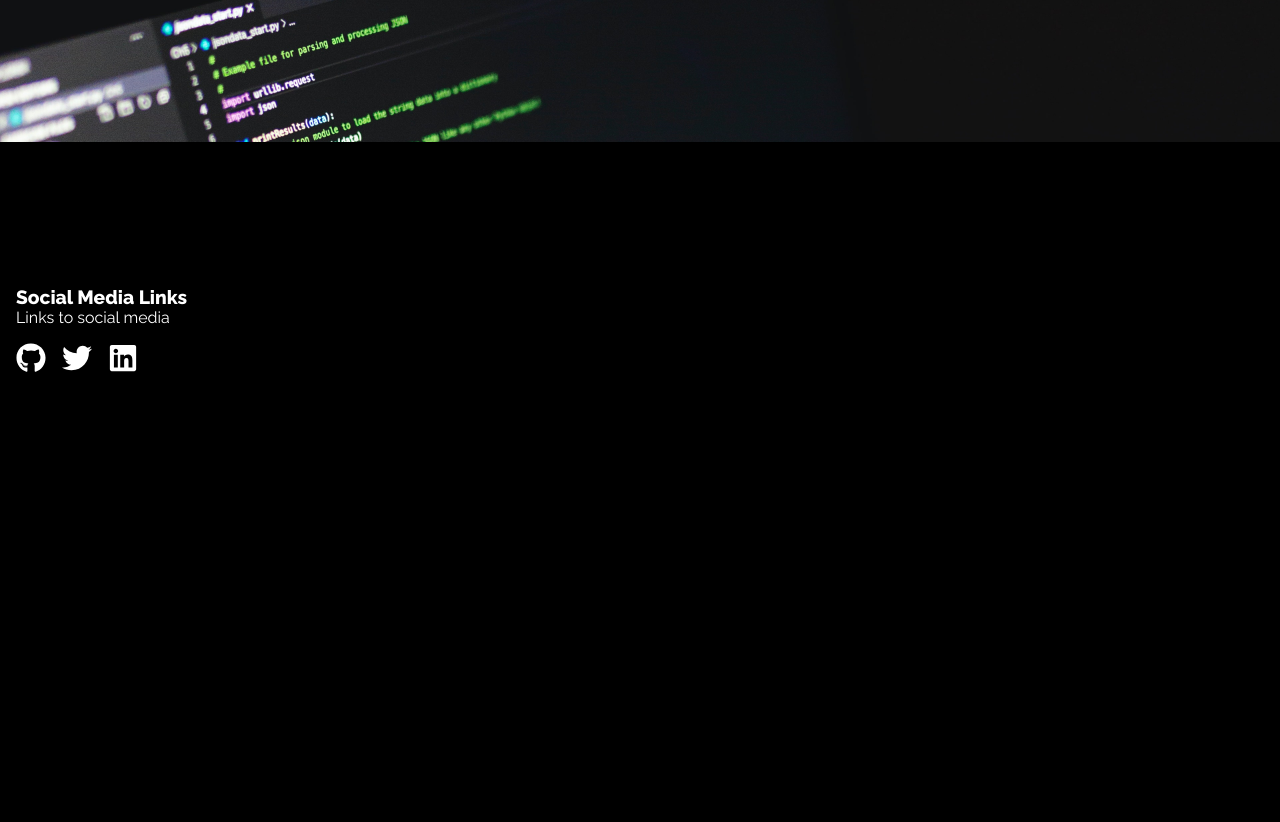
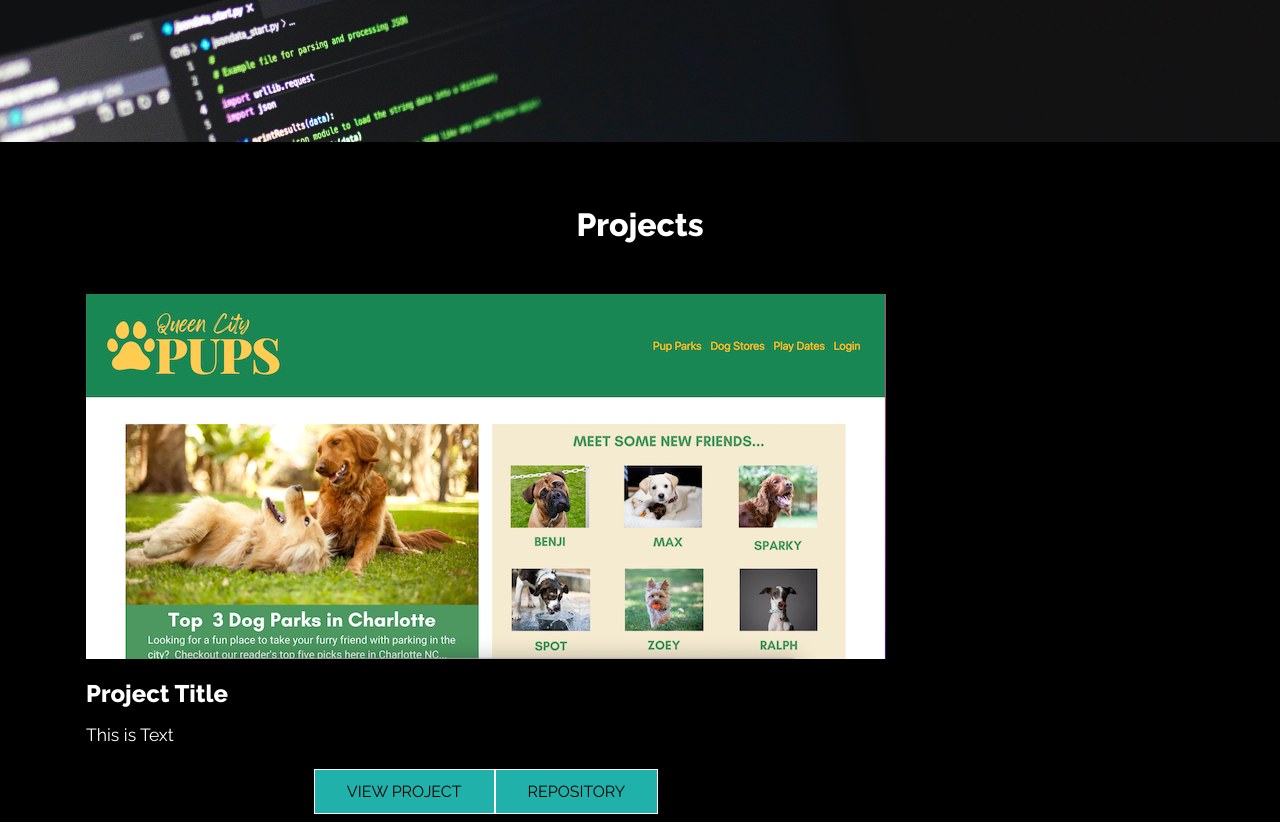
Before and after one commit to ajenkinsynwa/React-Portfolio, a React (Create React App) app: page /project in a window 1280 px wide. Shown: the part 498-1320 px from the top of the page. Before the commit the page ends 987 px from the top, so only its background shows below. Built offline with nearby package versions, Linux system fonts and the light colour scheme.

Commit message:
updated Projectcard

```diff
--- a/src/components/ProjectsCard.css
+++ b/src/components/ProjectsCard.css
@@ -0,0 +1,56 @@
+.project-heading {
+  text-align: center;
+  padding: 4rem 0 2rem 0;
+}
+
+.project-container {
+  max-width: 1140px;
+  margin: auto;
+  display: grid;
+  grid-template-columns: repeat(3, 1fr);
+  grid-gap: 40px;
+  padding-bottom: 5rem;
+}
+
+.project-card{
+  background: black;
+  padding: 1.2rem 1rem;
+
+}
+
+.project-card .img {
+  width: 100%;
+}
+
+.project-title {
+  color: white;
+  padding: 1rem 0;
+}
+
+.pro-details p {
+  padding-bottom: 1rem;
+  font-size: 1.1rem;
+  text-align:justify;
+}
+
+.pro-btns {
+  margin: auto;
+}
+
+.pro-btns {
+  display: flex;
+  justify-content: center;
+  padding: 0.5rem 0;
+}
+
+
+
+
+
+
+@media screen and (max-width: 740px) {
+  .work-container {
+    max-width: 90%;
+    margin: auto;
+  }
+}
--- a/src/components/ProjectsCard.js
+++ b/src/components/ProjectsCard.js
@@ -1,10 +1,30 @@
-import "./WorkCardStyles.css";
+import "./ProjectsCard.css";
 
 import React from 'react'
+import pro1 from "../assets/queencitypups.png";
+import { NavLink } from "react-router-dom";
 
 function ProjectsCard() {
   return (
-    <div>ProjectsCard</div>
+    <div className="work-container">
+      <h1 className="project-heading"> Projects </h1>
+      <div className="project-container">
+        <div className="project-card">
+          <img src={pro1} alt="img" />
+          <h2 className="project-title">Project Title</h2>
+          <div className="pro-details">
+            <p> This is Text</p>
+            <div className="pro-btns">
+              <NavLink to="https://evening-river-11733.herokuapp.com/"
+              className="btn">View Project</NavLink>
+              <NavLink to="https://github.com/tedtalktimmy/queen-city-pup"
+              className="btn">Repository</NavLink>
+
+            </div>
+          </div>
+        </div>
+      </div>
+    </div>
   )
 }
 
--- a/src/routes/Project.js
+++ b/src/routes/Project.js
@@ -2,6 +2,7 @@
 import Navbar from "../components/Navbar";
 import Footer from "../components/Footer";
 import HeroImg2 from '../components/heroImg2';
+import ProjectsCard from '../components/ProjectsCard';
 
 const Project = () => {
   return (
@@ -9,6 +10,7 @@
       <Navbar />
       <HeroImg2 heading="PROJECTS." text="My
       Recents Projects" />
+      <ProjectsCard />
       <Footer />
 
     </div>
```
Also changed, not shown: src/assets/queencitypups.png (added).
